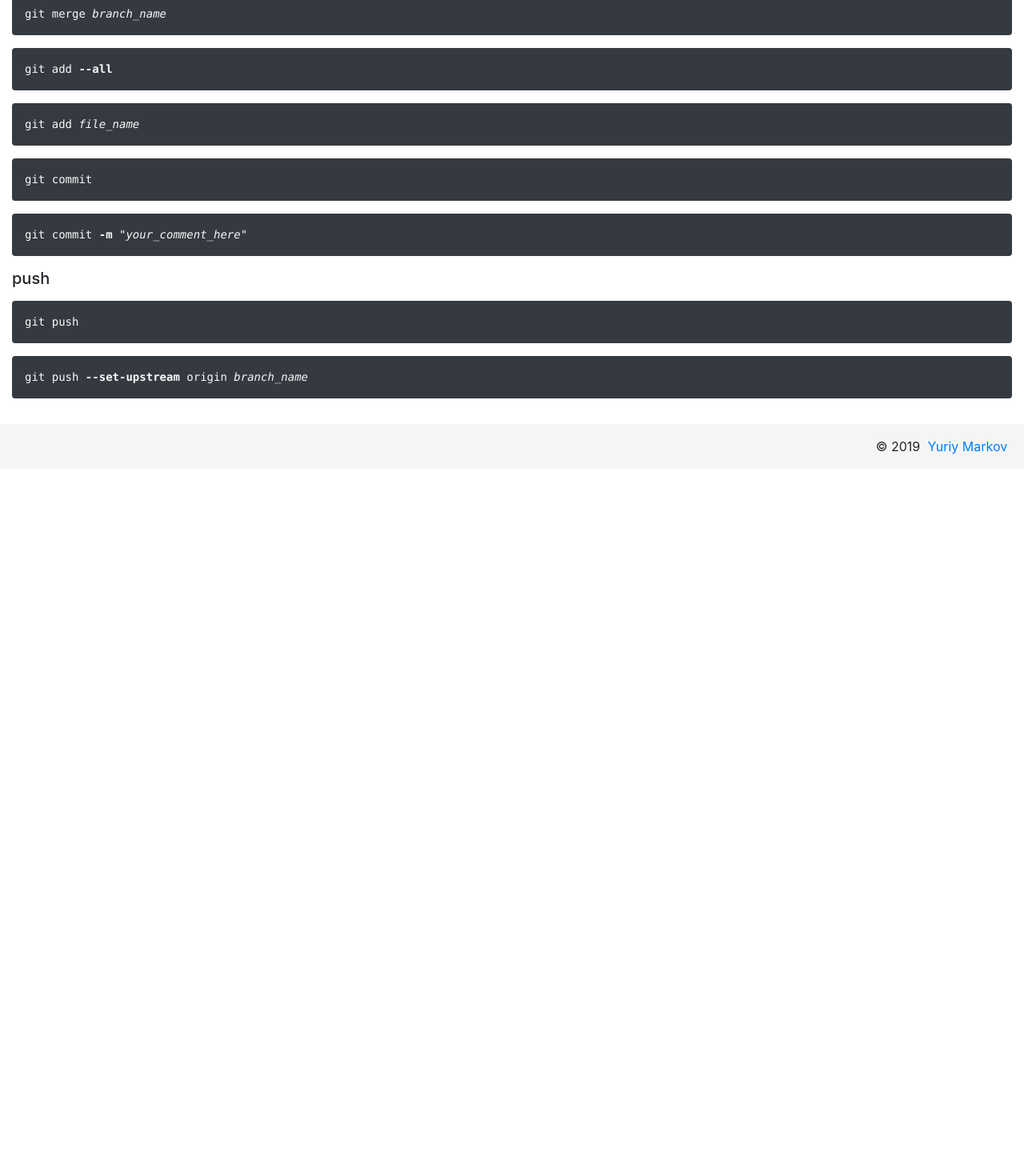
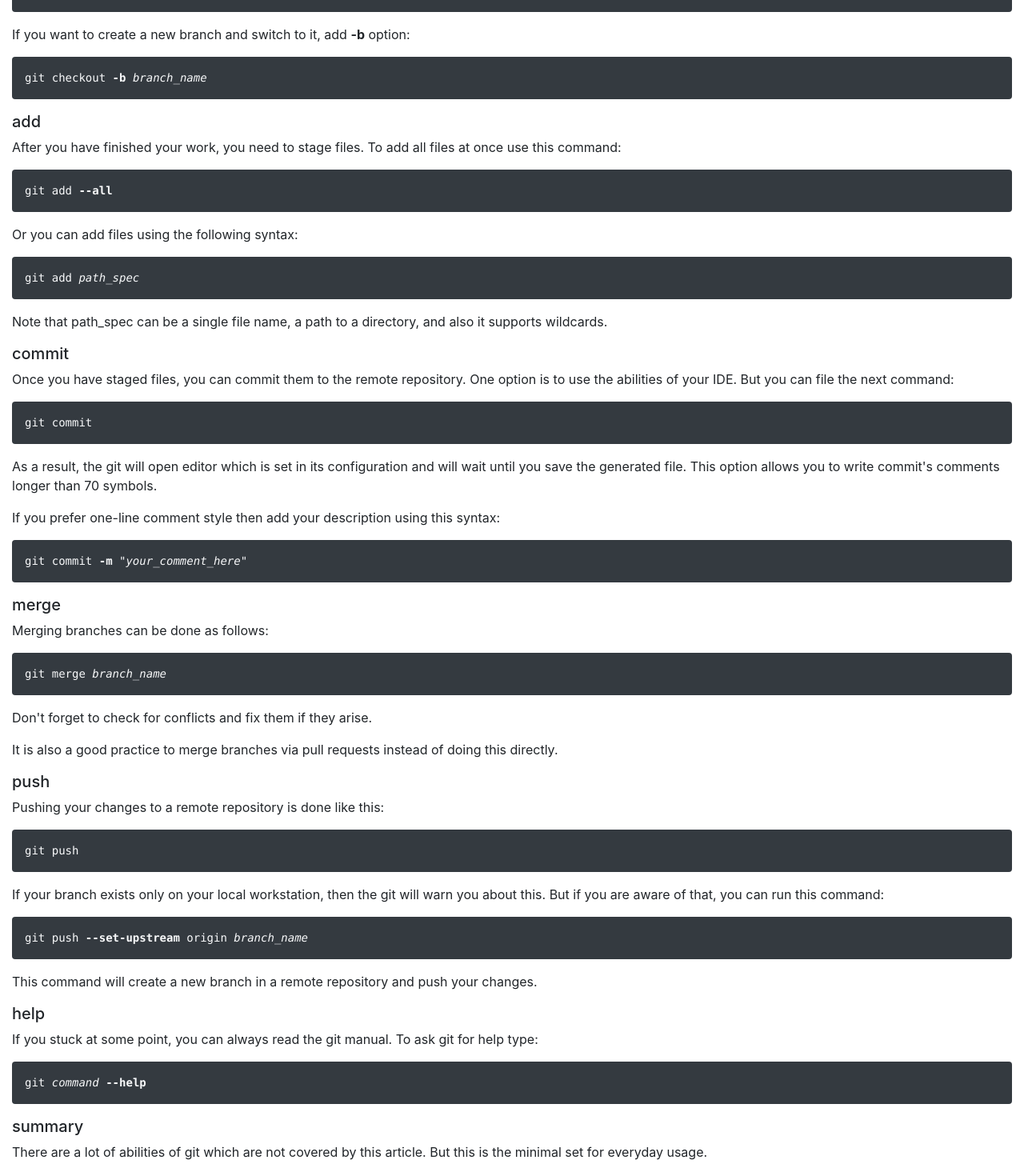
Before and after one commit to peacefullatom/dev, an Angular app: page /git-cli in a window 1280 px wide. Shown: the part 1340-2810 px from the top of the page at 80% size. Before the commit the page ends 1926 px from the top, so only its background shows below. Built offline with nearby package versions, Linux system fonts and the light colour scheme.

Commit message:
finished a git cli section

```diff
--- a/src/app/page/git-cli/git-cli.component.html
+++ b/src/app/page/git-cli/git-cli.component.html
@@ -51,13 +51,68 @@
 <app-code>git branch <b>-d</b>&nbsp;<i>branch_name</i></app-code>
 <p>Don't forget that the branch will remain on a remote server.</p>
 <h5 id="{{ checkoutAnchor }}">checkout</h5>
+<p>To switch to another branch issue the next command:</p>
 <app-code>git checkout <i>branch_name</i></app-code>
+<p>
+  If you want to create a new branch and switch to it, add <b>-b</b> option:
+</p>
+<app-code>git checkout <b>-b</b>&nbsp;<i>branch_name</i></app-code>
+<h5 id="{{ addAnchor }}">add</h5>
+<p>
+  After you have finished your work, you need to stage files. To add all files
+  at once use this command:
+</p>
+<app-code>git add <b>--all</b></app-code>
+<p>Or you can add files using the following syntax:</p>
+<app-code>git add <i>path_spec</i></app-code>
+<p>
+  Note that path_spec can be a single file name, a path to a directory, and also
+  it supports wildcards.
+</p>
+<h5 id="{{ commitAnchor }}">commit</h5>
+<p>
+  Once you have staged files, you can commit them to the remote repository. One
+  option is to use the abilities of your IDE. But you can file the next command:
+</p>
+<app-code>git commit</app-code>
+<p>
+  As a result, the git will open editor which is set in its configuration and
+  will wait until you save the generated file. This option allows you to write
+  commit's comments longer than 70 symbols.
+</p>
+<p>
+  If you prefer one-line comment style then add your description using this
+  syntax:
+</p>
+<app-code>git commit <b>-m</b> "<i>your_comment_here</i>"</app-code>
+<h5 id="{{ mergeAnchor }}">merge</h5>
+<p>Merging branches can be done as follows:</p>
 <app-code>git merge <i>branch_name</i></app-code>
-<app-code>git add <b>--all</b></app-code>
-<app-code>git add <i>file_name</i></app-code>
-<app-code>git commit</app-code>
-<app-code>git commit <b>-m</b> "<i>your_comment_here</i>"</app-code>
+<p>Don't forget to check for conflicts and fix them if they arise.</p>
+<p>
+  It is also a good practice to merge branches via pull requests instead of
+  doing this directly.
+</p>
 <h5 id="{{ pushAnchor }}">push</h5>
-<p></p>
+<p>Pushing your changes to a remote repository is done like this:</p>
 <app-code>git push</app-code>
+<p>
+  If your branch exists only on your local workstation, then the git will warn
+  you about this. But if you are aware of that, you can run this command:
+</p>
 <app-code>git push <b>--set-upstream</b> origin <i>branch_name</i></app-code>
+<p>
+  This command will create a new branch in a remote repository and push your
+  changes.
+</p>
+<h5 id="{{ helpAnchor }}">help</h5>
+<p>
+  If you stuck at some point, you can always read the git manual. To ask git for
+  help type:
+</p>
+<app-code>git <i>command</i>&nbsp;<b>--help</b></app-code>
+<h5 id="{{ summaryAnchor }}">summary</h5>
+<p>
+  There are a lot of abilities of git which are not covered by this article. But
+  this is the minimal set for everyday usage.
+</p>
--- a/src/app/page/git-cli/git-cli.component.ts
+++ b/src/app/page/git-cli/git-cli.component.ts
@@ -19,6 +19,11 @@ export class GitCliComponent implements OnInit {
   branchAnchor = 'branch';
   checkoutAnchor = 'checkout';
   pushAnchor = 'push';
+  addAnchor = 'add';
+  commitAnchor = 'commit';
+  mergeAnchor = 'merge';
+  helpAnchor = 'help';
+  summaryAnchor = 'summary';
 
   constructor() {}
 
```
Also changed, not shown: 2 other files (tests, documents, lock files or other folders).
